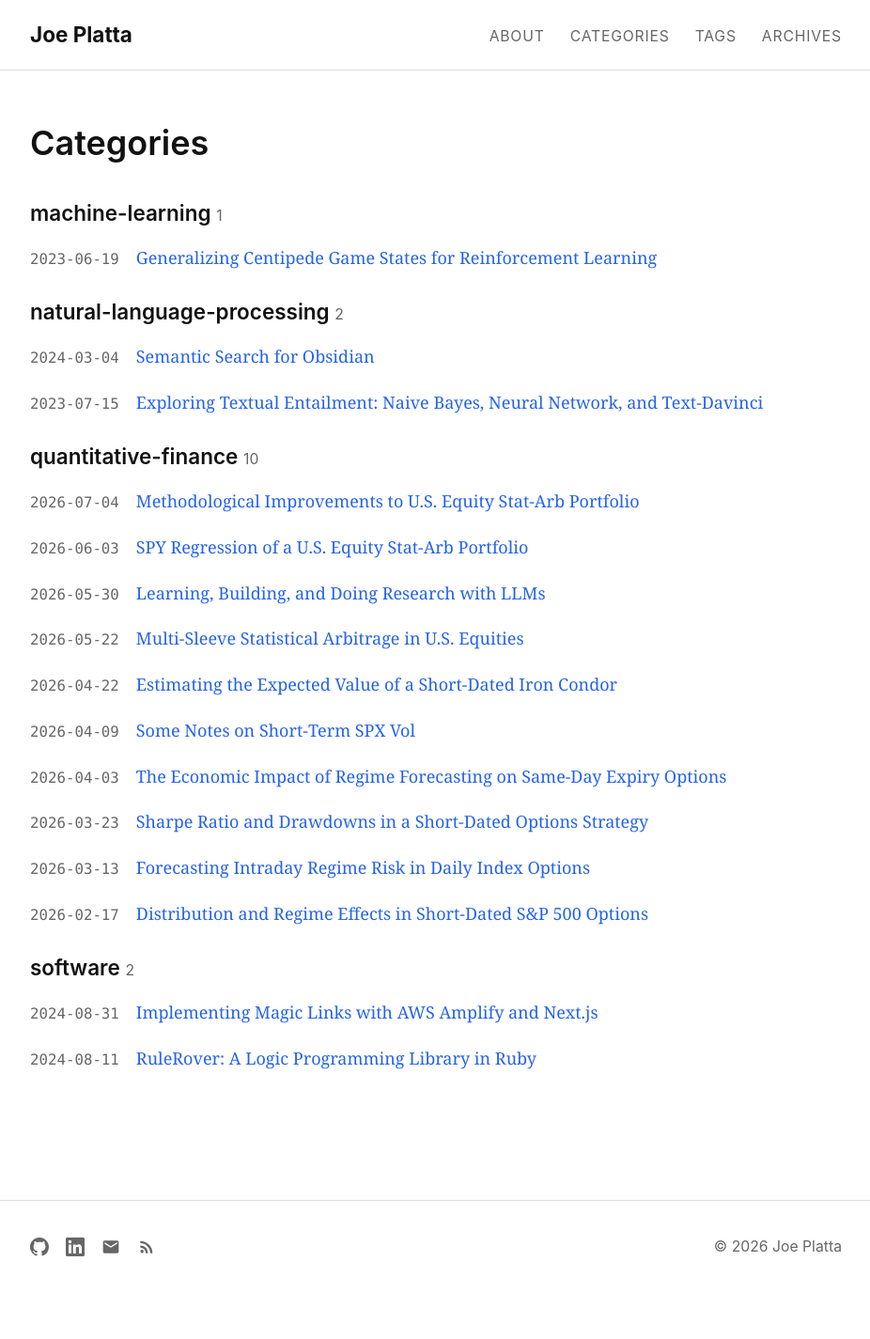
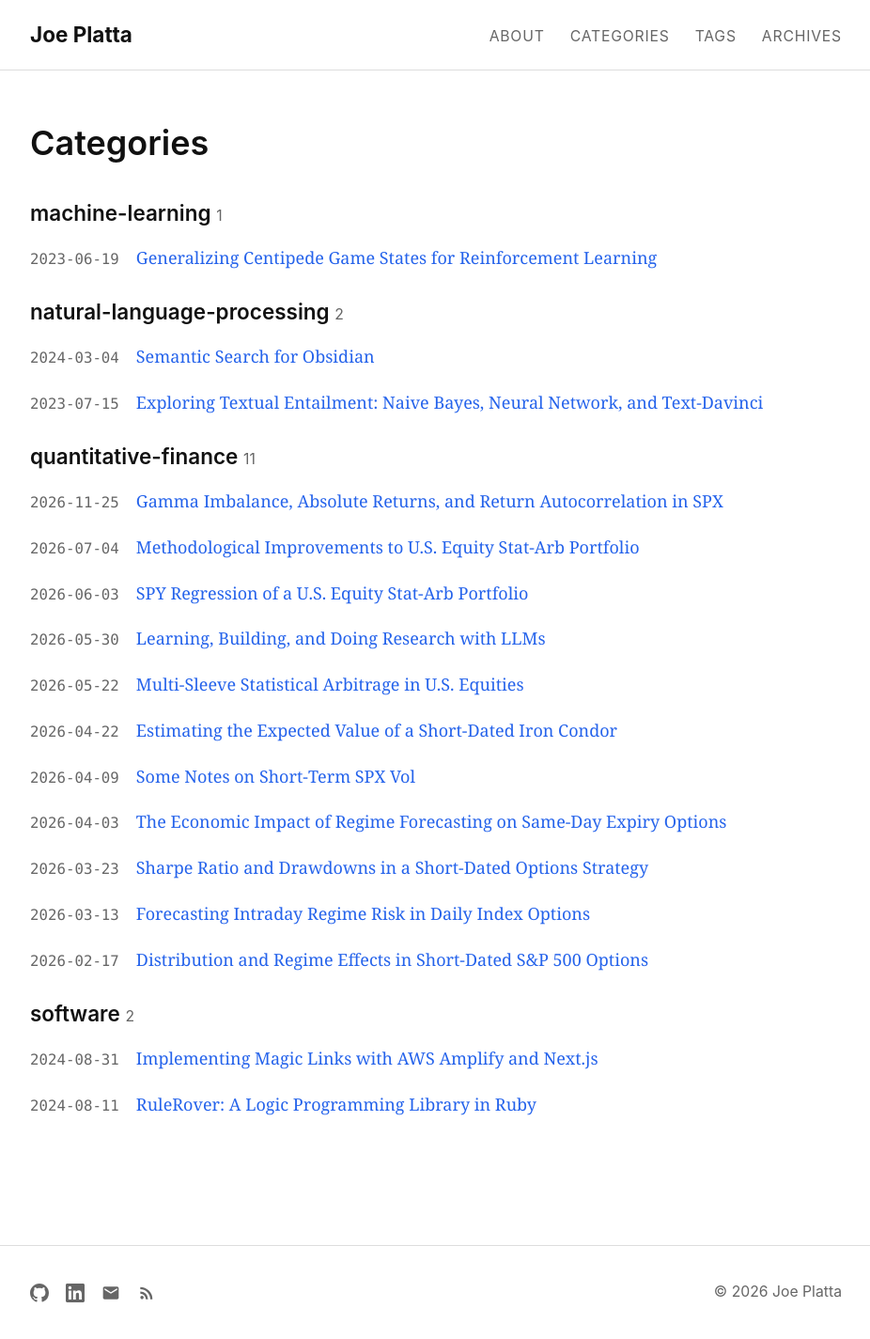
Before and after one commit to jwplatta/jwplatta.github.io, a Jekyll site: the page built from _tabs/categories.md, in a window 1280 px wide. Shown: the whole page at 94% size, without its empty margins (176-1102 px from the left). Built offline with Jekyll 4.4.1, drawn with Linux system fonts in a browser that asks for light colours; before the commit the page ends 1376 px from its top, so only the background shows below that; part of the change alters nothing that is shown.

Commit message:
feat: finish gamma fragility research note

```diff
--- a/_posts/2026-11-24-gamma-imbalance-absolute-returns-and-return-autocorrelation-in-spx.md
+++ b/_posts/2026-11-24-gamma-imbalance-absolute-returns-and-return-autocorrelation-in-spx.md
@@ -4,12 +4,12 @@ title: Gamma Imbalance, Absolute Returns, and Return Autocorrelation in SPX
 date: 2026-11-24 20:19 -0600
 math: true
 categories: [quantitative-finance]
-tags: [gamma, market-microstructure, return-autocorrelation]
+tags: [gamma, market-microstructure]
 img_path: /assets/img/posts/
 toc:
-published: false
+published: true
 ---
-Barbon and Buraschi (2021) explore the relationship of aggregate dealers' gamma imbalance with next day returns. Their experiments consider both next day's absolute returns and the tendency of intraday returns to continue or reverse. The authors propose that this relationship results from the delta hedging behavior of dealers. As the underlying price moves, dealers regularly adjust their hedges by selling/buying shares of the underlying asset in order to remain delta neutral. In particular, when dealers are long gamma, they will tend to trade against intraday moves, and when they are short gamma, they will tend to reinforce the market move. This practice can lead to intraday momentum or reversal. The data used for the experiments spans observations on four different indexes (S&P 500, Dow Jones Industrial Average, Nasdaq-100, and Russell 2000) and a broad sample of 2,700 individual stocks.
+Barbon and Buraschi (2021) explore the relationship of aggregate dealers' gamma imbalance with next day returns. Their experiments consider both next day's absolute returns and the tendency of intraday returns to continue or reverse. The authors propose that this relationship results from the delta hedging behavior of dealers. As the underlying price moves, dealers regularly adjust their hedges by selling/buying shares of the underlying asset in order to remain delta neutral. In particular, when dealers are long gamma, they'll tend to trade against intraday moves, and when they are short gamma, they'll tend to reinforce the market move. This practice can lead to intraday momentum or reversal. The data used for the experiments spans observations on four different indexes (S&P 500, Dow Jones Industrial Average, Nasdaq-100, and Russell 2000) and a broad sample of 2,700 individual stocks.
 
 The authors investigate the relationship from multiple vantages. The two that I'm most interested in are:
 1. Does prior session's gamma imbalance explain the next session's absolute returns?
@@ -23,7 +23,7 @@ $$
 \Gamma^{IB}(t)= \frac{100 S_t[\sum_{i \in calls} \gamma_{i,t} OI_{i,t} - \sum_{i \in puts} \gamma_{i,t} OI_{i,t}]}{ADV(t)}
 $$
 
-Each term is an option contract's gamma multiplied by its open interest. These exposures are summed across calls with the corresponding puts total subtracted. The $100$ is the contract multiplier, $S_t$ is the spot price at date $t$, and $ADV(t)$ is the average daily trading volume. The authors do not specify the volume series used for index underlyings. For index options, a key assumption of $\Gamma^{IB}$ is that dealers are short puts and long calls. This is common simplifying assumption used to make a naive gamma imbalance calculation.
+Each term is an option contract's gamma multiplied by its open interest. These exposures are summed across calls with the corresponding puts total subtracted. The $100$ is the contract multiplier, $S_t$ is the spot price at date $t$, and $ADV(t)$ is the average daily trading volume. The authors don't specify the volume series used for index underlyings. For index options, a key assumption of $\Gamma^{IB}$ is that dealers are short puts and long calls. This simplification is a common assumption used to make a naive gamma imbalance calculation.
 
 The authors regress absolute returns $\vert R \vert$ on day $t$ for asset $j$ on the previous day's gamma imbalance $\Gamma_{j,t-1}^{IB}$ while controlling for prior day implied volatility $IV_{j,t-1}$ and baseline differences between assets $\alpha_j$ and months $m_{month(t)}$:
 
@@ -31,7 +31,7 @@ $$
 \vert R_{j,t} \vert = \alpha + \beta_0 \Gamma^{IB}_{j,t-1} + \beta_1 IV_{j,t-1} + \alpha_j + m_{month(t)} + \epsilon_{j,t}
 $$
 
-The authors also regress autocorrelation $\rho_{j,t}$ of intraday $h$-minute returns on the previous days gamma imbalance again controlling for implied volatility, baseline difference in assets and months, as well as asset $j$'s dollar trading volume $V$ during day $t$:
+The authors also regress autocorrelation $\rho_{j,t}$ of intraday $h$-minute returns on the previous days gamma imbalance again controlling for implied volatility, baseline difference in assets and months, and asset $j$'s dollar trading volume $V$ during day $t$:
 
 $$
 \rho_{j,t}^h = \alpha^h + \beta_0^h \Gamma_{j,t-1}^{IB} + \beta_1^hIV_{j, t-1} + \beta_2^hV_{j,t} + a_j + m_t + \epsilon_{j,t}
@@ -39,13 +39,57 @@ $$
 
 The following table summarizes selected results of Barbon and Buraschi. The gamma-imbalance coefficient is negative and statistically significant in all three specifications. The first rows highlight the absolute returns regression for index options with and without baseline effects. In both cases, the gamma-imbalance coefficient is negative indicating that higher gamma imbalance is associated with lower absolute returns. The last line shows the results of the 5-min autocorrelation regression for single name stocks. The gamma-imbalance coefficient is again negative indicating that higher gamma imbalance is associated with lower autocorrelation, i.e. more reversal or less continuation.
 
-| Selected Results                                                                                                     | Finding                                                    | $\gamma$-IB coef. (pp) | t-stat | Model $R^2$ | Observations |
+| Selected Results                                                                                                     | Finding                                                    | $\gamma$-imbalance coef. (pp) | t-stat | Model $R^2$ | Observations |
 | -------------------------------------------------------------------------------------------------------------------- | ---------------------------------------------------------- | ----------------------------- | ------ | ----------- | ------------ |
-| Absolute daily returns:<br>pooled regression across 4 equity indices,<br>controlling for prior IV<br>with no baseline effects | Higher gamma associated with<br>smaller absolute returns      | −0.1479                       | −4.42  | 25.2%       | 21,434       |
-| Absolute daily returns: pooled regression across<br>4 equity indices with asset and month effects                       | Negative association remains                               | −0.0549                       | −3.33  | 35.8%       | 21,434       |
-| 5-minute autocorrelation: individual-stocks with IV,<br>volume, asset and month controls                                | Higher gamma associated with more<br>reversal / less momentum | −1.814                        | −4.830 | 0.3%        | 1,541,400    |
+| Absolute daily returns: pooled regression<br>across 4 equity indices, controlling<br>for prior IV with no baseline effects | Higher gamma associated with<br>smaller absolute returns      | −0.1479                       | −4.42  | 25.2%       | 21,434       |
+| Absolute daily returns: pooled regression<br>across 4 equity indices with asset and month effects                       | Negative association remains                               | −0.0549                       | −3.33  | 35.8%       | 21,434       |
+| 5-minute autocorrelation: individual-stocks<br>with IV, volume, asset and month controls                                | Higher gamma associated with<br>more reversal / less momentum | −1.814                        | −4.830 | 0.3%        | 1,541,400    |
 
-You can find the experiments in this [notebook](https://github.com/jwplatta/research/blob/main/notebooks/shared/gamma-fragility.ipynb). The underlying dataset is not included because Schwab's data licensing terms restrict redistribution.
+I examine the same two relationships with some modifications. I use a smaller dataset focused only on the SPX. The dataset uses SPX option snapshots from January 2026 to November 2026. It covers 192 trading days when gamma imbalance is determined by the option chain that's one trading session from expiry (1DTE) and 180 trading days when gamma imbalance is determined by all expiries after the snapshot date and strikes (1DTE+). Each option chain snapshot is from the prior session's morning and the IV is the prior session at-the-money IV. I test both whether the prior session's gamma imbalance is associated with absolute returns and 5 minute return autocorrelation.
+
+For the volume normalization of gamma imbalance, I use the previous 21 trading sessions (excluding day $t$) moving average of ES futures traded volume. Also, while I aggregate all strikes and expiries, sample coverage is weaker in earlier months than later months:
+
+$$
+\Gamma^{IB}(t) = \frac{100 S_t[\sum_{i \in calls} \gamma_{i,t} OI_{i,t} - \sum_{i \in puts} \gamma_{i,t} OI_{i,t}]}{50 \cdot \bar{V}^{ES}_{21,t-1}}
+$$
+
+Where 50 is the contract multiplier for the `ES` futures contracts. The regressions are also modified for simplicity. The absolute return regression doesn't include the month and asset baseline factors:
+
+$$
+\vert R_{j,t} \vert = \alpha + \beta_0 \Gamma^{IB}_{j,t-1} + \beta_1 IV_{j,t-1} + \epsilon_{j,t}
+$$
+
+And I focus on 5-minute non-overlapping returns for the autocorrelation regression:
+
+$$
+\rho^5_{t} = \alpha + \beta_0^5 \Gamma_{t-1} + \beta_1^5 IV_{t-1} + \epsilon_{t}
+$$
+
+For all regressions, the predictors are winsorized at the 1st and 99th percentiles and standardized. Inferences use HAC standard errors with five lags. Also, the paper uses percentage points while my results are in the raw decimal-return and autocorrelation units.
+
+The absolute return regression produced mixed and very weak results. Only the 1DTE result shows a very small negative relationship between the gamma imbalance and absolute returns. The magnitude of the 1DTE and 1DTE+'s gamma imbalance coefficients are about even. So these results don't establish a relationship in either direction (p-value of 0.684 and 0.66):
+
+| Expiry set | Observations | $\gamma$-IB coef. | z-stat | p-val | 95% confidence interval | Model $R^2$ | Adjusted $R^2$ |
+| ---------- | ------------ | ----------------- | ------ | ----- | ----------------------- | ----------- | -------------- |
+| 1DTE       | 192          | −0.0001487        | −0.407 | 0.684 | [−0.0008641, 0.0005667] | 9.1%        | 8.1%           |
+| 1DTE+      | 180          | 0.0001862         | 0.44   | 0.66  | [−0.0006440, 0.0010164] | 9.1%        | 8.1%           |
+
+The autocorrelation regression results are more encouraging. Higher gamma imbalance is associated with lower 5-minute autocorrelation of returns. This effect is larger for the 1DTE+ dataset (-0.0421) than 1DTE dataset (-0.0231). The support is strongest for the 1DTE+ (p-value of 0.001) while support for the 1DTE dataset is borderline (p-value 0.047).
+
+| Expiry set | Observations | $\gamma$-IB coef. | z-stat | p-val | 95% confidence interval | Model $R^2$ | Adjusted $R^2$ |
+| ---------- | ------------ | ----------------- | ------ | ----- | ----------------------- | ----------- | -------------- |
+| 1DTE       | 192          | −0.0231           | −1.984 | 0.047 | [−0.046, −0.000¹]       | 6.3%        | 5.3%           |
+| 1DTE+      | 180          | −0.0421           | −3.373 | 0.001 | [−0.067, −0.018]        | 10.2%       | 9.2%           |
+
+As a baseline comparison, I also regressed the autocorrelation of 5-min returns on the prior session morning ATM IV. The prior session ATM IV explains only 4.44% of the variation in daily five-minute return autocorrelation. On the other hand, the implied volatility and gamma imbalance increases the $R^2$ to 10.24%:
+
+| Model                      | Observations | $R^2$                      | Adjusted $R^2$             |
+| -------------------------- | ------------ | -------------------------- | -------------------------- |
+| Prior IV only              | 180          | 4.44%                      | 3.91%                      |
+| Prior IV + gamma imbalance | 180          | 10.24%                     | 9.23%                      |
+| **Increase**               | -            | **5.80 percentage points** | **5.32 percentage points** |
+
+In sum, the absolute returns estimates are very small and statistically inconclusive. But I find some evidence that higher prior session gamma imbalance is associated with lower 5-minute SPX return autocorrelation. This effect is stronger for the 1DTE+ dataset. Adding gamma imbalance to the prior session ATM IV for the autocorrelation regression increases the in-sample $R^2$ from 4.44% to 10.24% which is encouraging, but most of the variation in the return autocorrelation remains unexplained. One possibility is that the gamma imbalance signal (from the autocorrelation regression) might be paired with other weak signals to produce a stronger explanation returns.
 
 ## Works Cited
 - Barbon, A., & Buraschi, A. (2021). Gamma fragility [Working paper](https://doi.org/10.2139/ssrn.3725454).
```
